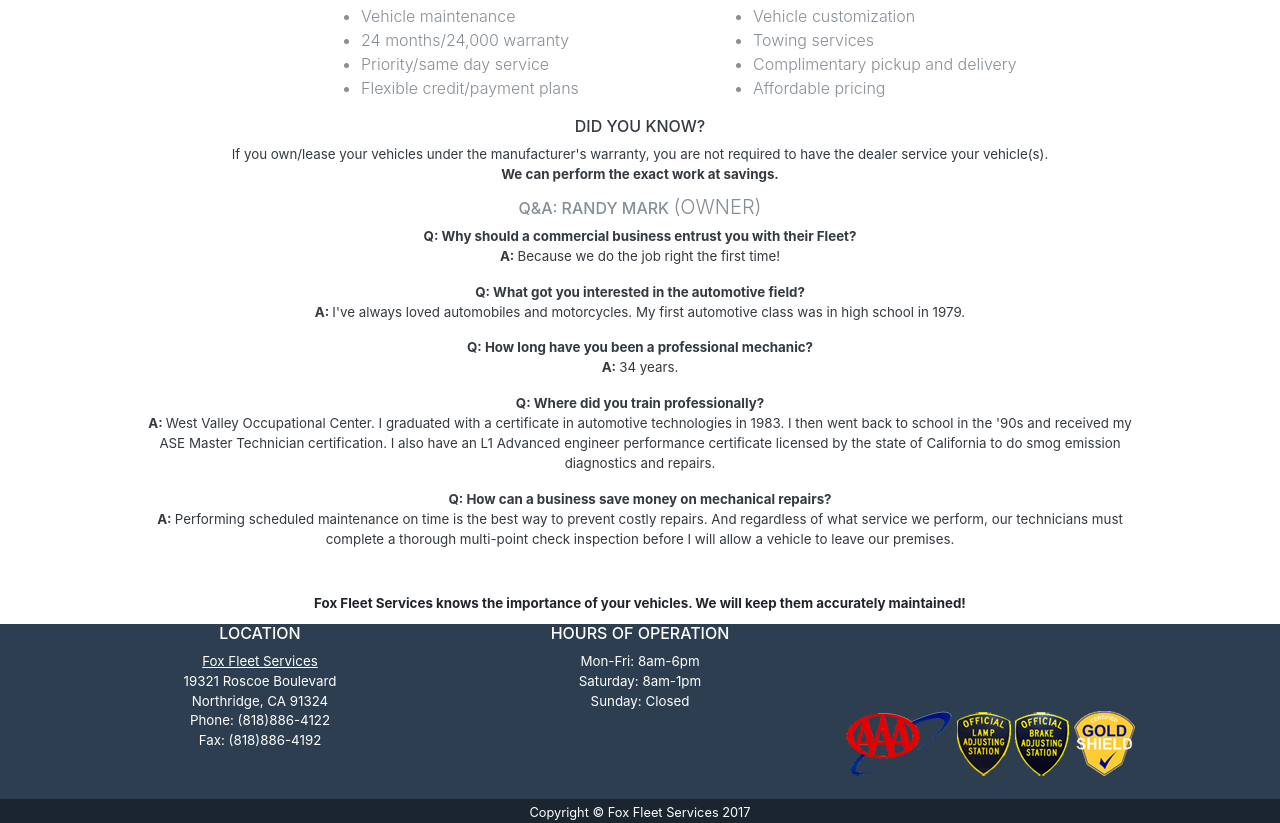
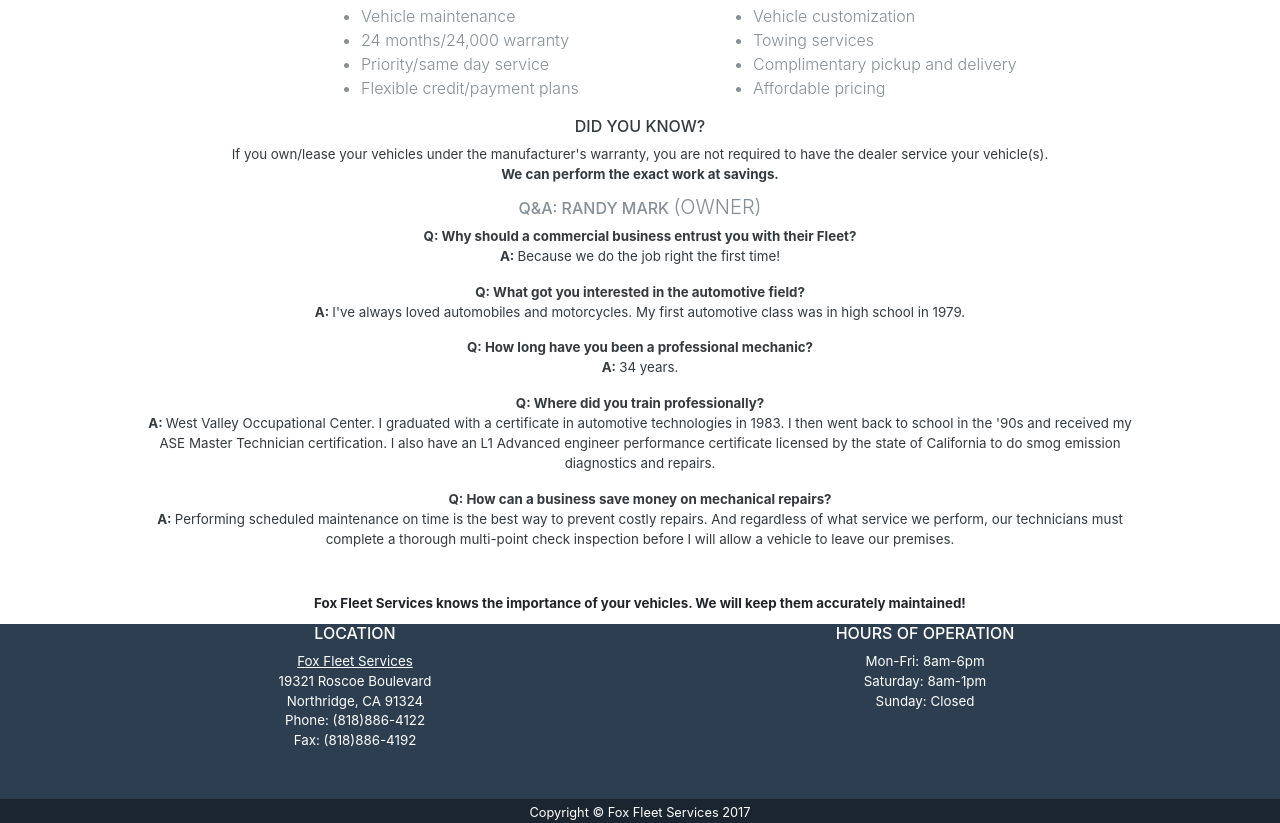
Before and after one commit to railford/railford.github.io, a website with bundled scripts: page index.html in a window 1280 px wide. Shown: the part 308-1131 px from the top of the page. Built offline with nearby package versions, Linux system fonts and the light colour scheme.

Commit message:
Removed footer icons

```diff
--- a/index.html
+++ b/index.html
@@ -237,7 +237,7 @@
     <section class="footer text-white text-center" style="padding-top: 0px; padding-bottom: 0px">
       <div class="container">
         <div class="row">
-          <div class="col-md-4 mb-5 mb-lg-0">
+          <div class="col-md-6 mb-5 mb-lg-0">
             <h6 class="text-uppercase">Location</h6>
             <p class="mb-5" style="font-size: 10pt">
               <u>Fox Fleet Services</u><br>
@@ -247,7 +247,7 @@
               Fax: (818)886-4192
             </p>
           </div>
-          <div class="col-md-4 mb-5 mb-lg-0" >
+          <div class="col-md-6 mb-5 mb-lg-0" >
             <h6 class="text-uppercase">Hours of Operation</h6>
             <p class="mb-5" style="font-size: 10pt">
               Mon-Fri: 8am-6pm<br>
@@ -285,21 +285,6 @@
               </li>
             </ul>
           </div> -->
-          <div class="col-md-4">
-            <table>
-              <tr>
-                <td style="padding-top:30%">
-                  <img src="img/aaa.png" alt="">
-                  <img src="img/las.png" alt="">
-                  <img src="img/bas.png" alt="">
-                  <img src="img/goldshield.png" alt="">
-                </td>
-              </tr>
-            <!-- <h6 class="text-uppercase mb-4">About Freelancer</h6>
-            <p class="lead mb-0">Freelance is a free to use, open source Bootstrap theme created by
-              <a href="http://startbootstrap.com">Start Bootstrap</a>.</p> -->
-            </table>
-          </div>
         </div>
       </div>
     </section>
```
